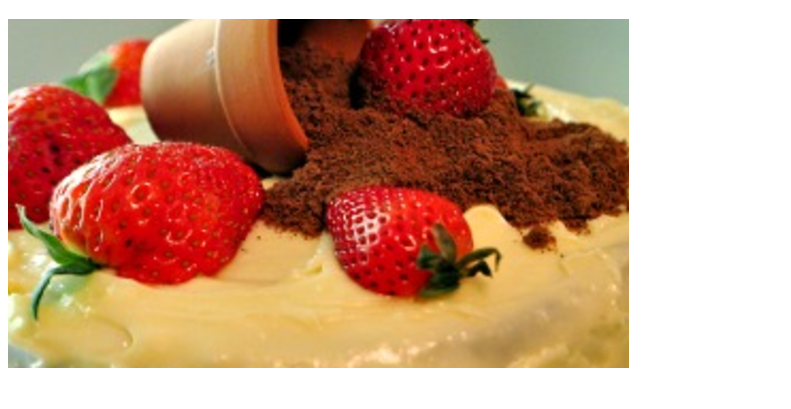
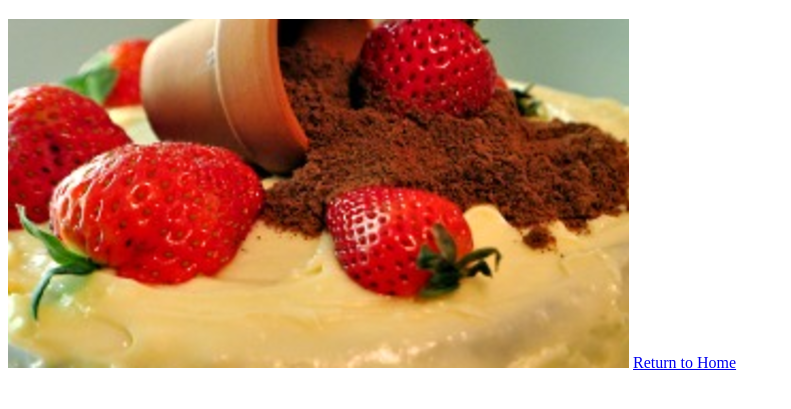
Before and after one commit to Gevoooo/odin-recipes, a plain HTML site: page recipes/cakewithchildren.html in a window 1280 px wide. Shown: the part 61-470 px from the top of the page, without its empty margins (0-791 px from the left). Drawn offline with Linux system fonts and the light colour scheme.

Commit message:
feat: add links to return to index.html

```diff
--- a/recipes/cakewithchildren.html
+++ b/recipes/cakewithchildren.html
@@ -8,5 +8,6 @@
 <body>
     <h1>How to Bake a Cake (With Children Around)</h1>
     <img src="../images/cakewithchildren.png" alt="Photo of a cake topping that looks like a knocked over potted strawberry plant.">
+    <a href="../index.html">Return to Home</a>
 </body>
 </html>
```
Also changed, not shown: recipes/chcocolatemoose.html (+1 -0 lines), recipes/icecubes.html (+1 -0 lines), recipes/kittylittercake.html (+1 -0 lines).
